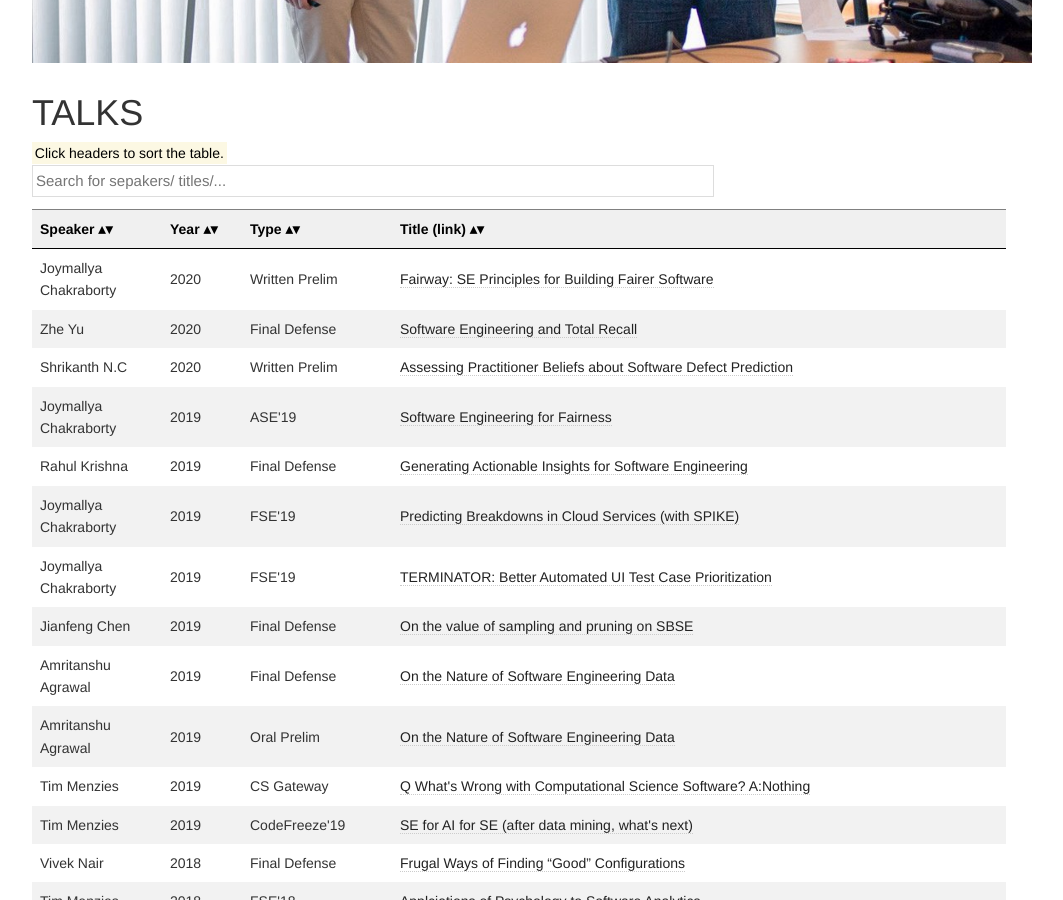
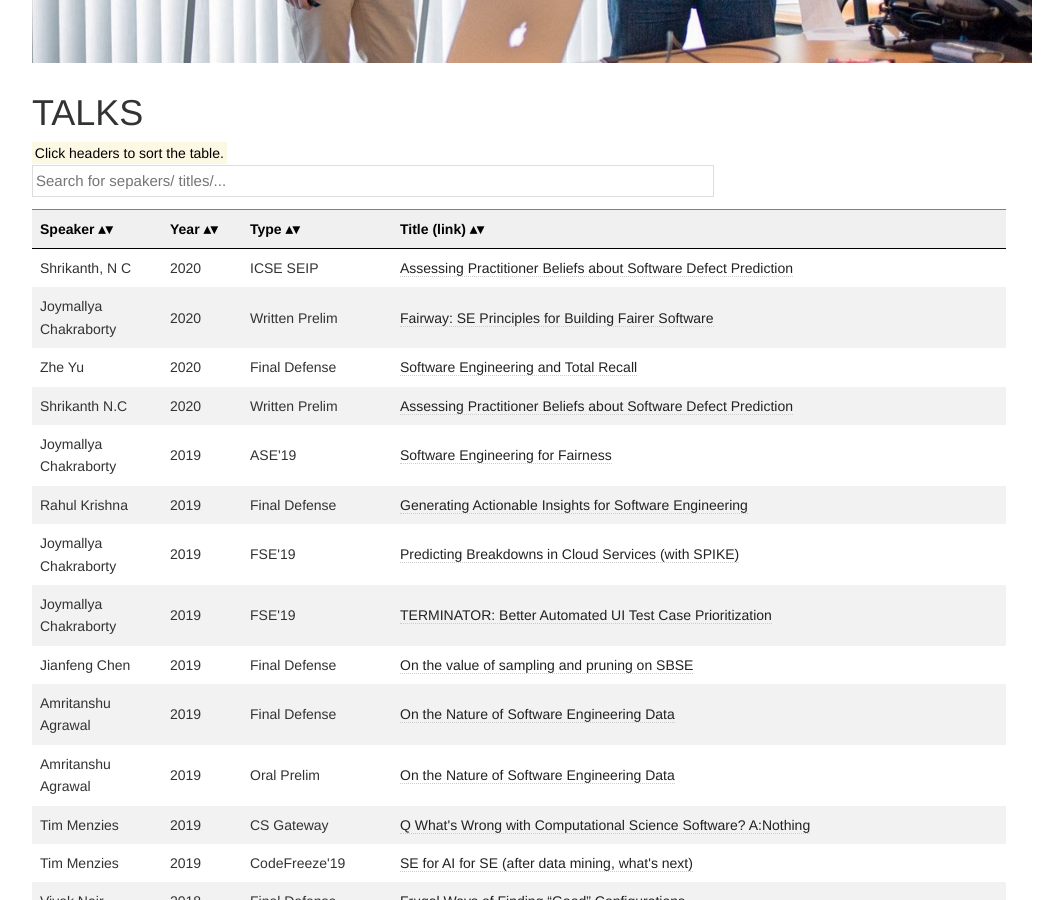
Before and after one commit to ai-se/ai-se.github.io, a Jekyll site: the page built from talks/index.html, in a window 1280 px wide and 900 px high, scrolled down 673 px. Shown: the whole window, without its empty margins (126-1189 px from the left). Built offline with Jekyll 4.4.1, drawn with Linux system fonts in a browser that asks for light colours.

Commit message:
conference talk

```diff
--- a/talks/index.html
+++ b/talks/index.html
@@ -54,6 +54,12 @@ title: Talks
     </tr>
   </thead>
   <tbody>
+    <tr>
+      <td>Shrikanth, N C</td>
+      <td>2020</td>
+      <td>ICSE SEIP</td>
+      <td><a href="https://www.youtube.com/watch?v=UokXMoP-v7Q&feature=youtu.be&t=2094">Assessing Practitioner Beliefs about Software Defect Prediction</a></td>
+    </tr>
     <tr>
       <td>Joymallya Chakraborty</td>
       <td>2020</td>
```
